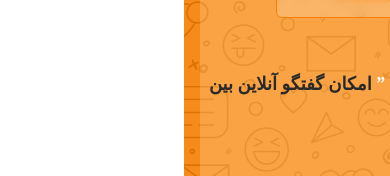
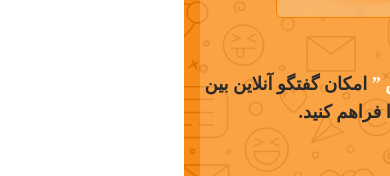
Before and after one commit to mahyarErshad/perfex-chat, a React (Create React App) app: page / in a window 390 px wide. Shown: the part 348-524 px from the top of the page. Built offline with nearby package versions, Linux system fonts and the light colour scheme; a web font is replaced by a local one.

Commit message:
Worked on responsive

```diff
--- a/src/Components/HeroSection/HeroSection.jsx
+++ b/src/Components/HeroSection/HeroSection.jsx
@@ -37,7 +37,7 @@ function HeroSection() {
       {/* CTA */}
       <div className="hero-section-cta max-md:mt-8 md:mt-40 w-full max-w-[82.5rem] h-[26.75rem] flex-col items-center">
         <h1 className="px-6 py-7 font-bold max-md:text-xl md:text-[2.5rem] mt-[4.5rem] text-white h-fit rounded-md">ماژول چت پرفکس</h1>
-        <p className="mt-[3.25rem] text-[#292929] max-md:text-lg md:text-2xl font-semibold">
+        <p className="mt-[3.25rem] text-[#292929] max-md:text-lg md:text-2xl font-semibold text-center">
           با ماژول <strong className="text-white">” چت پرفکس ”</strong> امکان گفتگو آنلاین بین کارکنان را فراهم کنید.
         </p>
         <a href="#aa" target="_blank" className="shadow-md mt-[3.4375rem] bg-white py-3 px-12 text-xl font-semibold text-primary flex-center rounded-3xl hover:opacity-90 duration-300">
```
